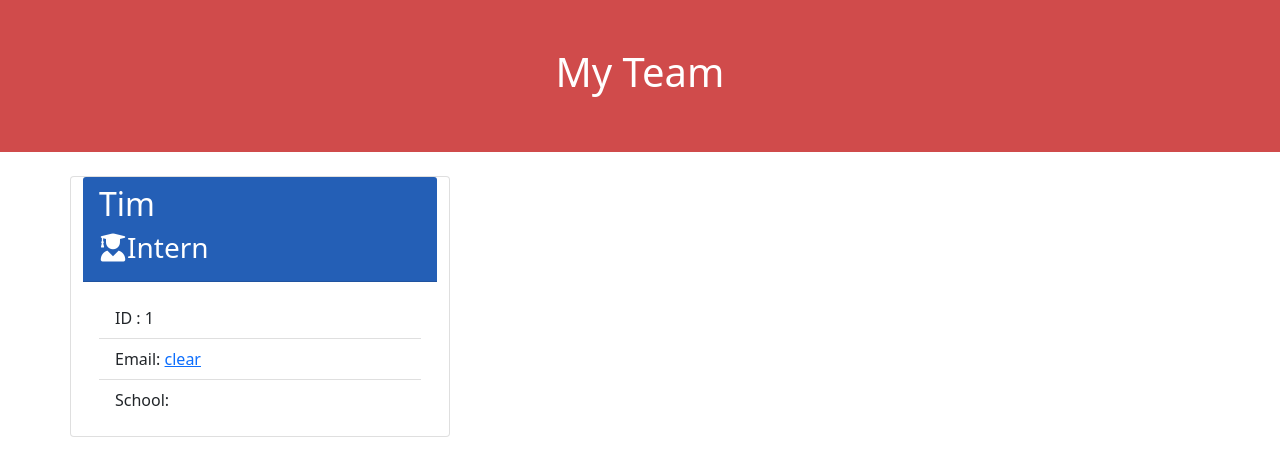
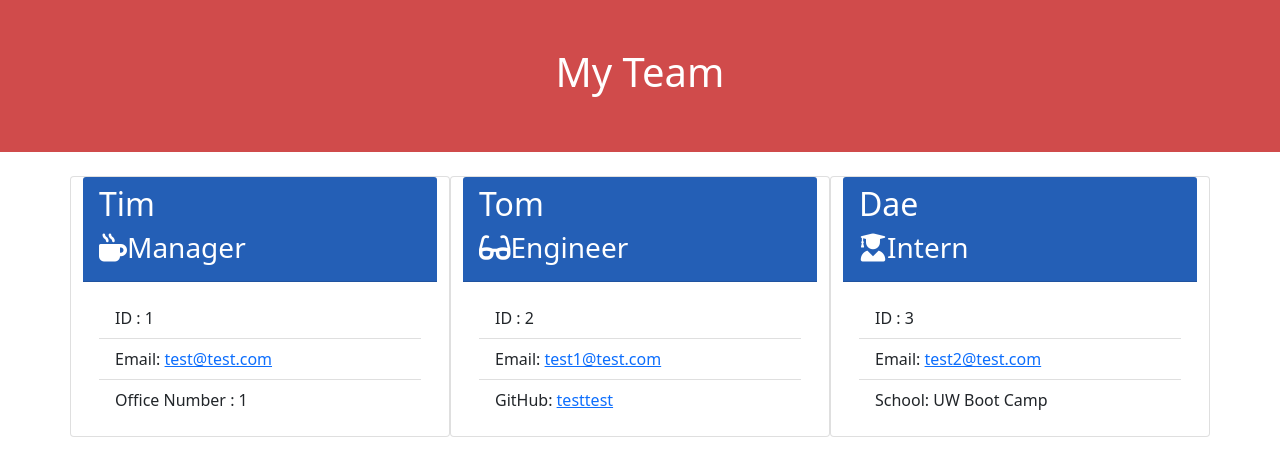
Before and after one commit to deashawnogle/Team-Profile-Generator, a website: page output/test.html in a window 1280 px wide. Drawn offline with nearby package versions, Linux system fonts and the light colour scheme.

Commit message:
edit Readme

```diff
--- a/output/test.html
+++ b/output/test.html
@@ -21,16 +21,40 @@
         </div>
             <div class="container">
                 <div class="row">
-                        <div class="card col-sm-4 my-4 intern" >
+                        <div class="card col-sm-4 my-4 manager">
     <div class="card-header" style="background-color: rgb(36, 95, 182); color: white">
         <h2 class="card-title">Tim</h2>
+        <h3 class="card-title"><i class="fas fa-mug-hot mr-2"></i>Manager</h3>
+    </div>
+    <div class="card-body">
+        <ul class="list-group list-group-flush">
+            <li class="list-group-item">ID : 1 </li>
+            <li class="list-group-item">Email: <a href="mailto:test@test.com">test@test.com</a></li>
+            <li class="list-group-item">Office Number : 1</li>
+        </ul>
+    </div>
+</div><div class="card col-sm-4 my-4 engineer">
+    <div class="card-header" style="background-color: rgb(36, 95, 182); color: white">
+        <h2 class="card-title">Tom</h2>
+        <h3 class="card-title"><i class="fas fa-glasses mr-2"></i>Engineer</h3>
+    </div>
+    <div class="card-body">
+        <ul class="list-group list-group-flush">
+            <li class="list-group-item">ID : 2</li>
+            <li class="list-group-item">Email: <a href="mailto: test1@test.com">test1@test.com</a></li>
+            <li class="list-group-item">GitHub: <a href="https://github.com/testtest">testtest</a></li>
+        </ul>
+    </div>
+</div><div class="card col-sm-4 my-4 intern" >
+    <div class="card-header" style="background-color: rgb(36, 95, 182); color: white">
+        <h2 class="card-title">Dae</h2>
         <h3 class="card-title"><i class="fas fa-user-graduate mr-2"></i>Intern</h3>
     </div>
     <div class="card-body">
         <ul class="list-group list-group-flush">
-            <li class="list-group-item">ID : 1</li>
-            <li class="list-group-item">Email: <a href="mailto:clear">clear</a></li>
-            <li class="list-group-item">School: </li>
+            <li class="list-group-item">ID : 3</li>
+            <li class="list-group-item">Email: <a href="mailto:test2@test.com">test2@test.com</a></li>
+            <li class="list-group-item">School: UW Boot Camp</li>
         </ul>
     </div>
 </div>
```
Also changed, not shown: Images/TeamProfile.png (added), Readme.md, 1 other file.
